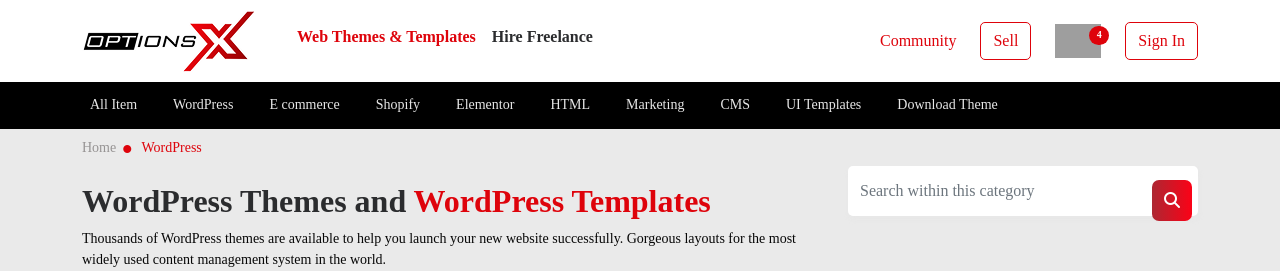
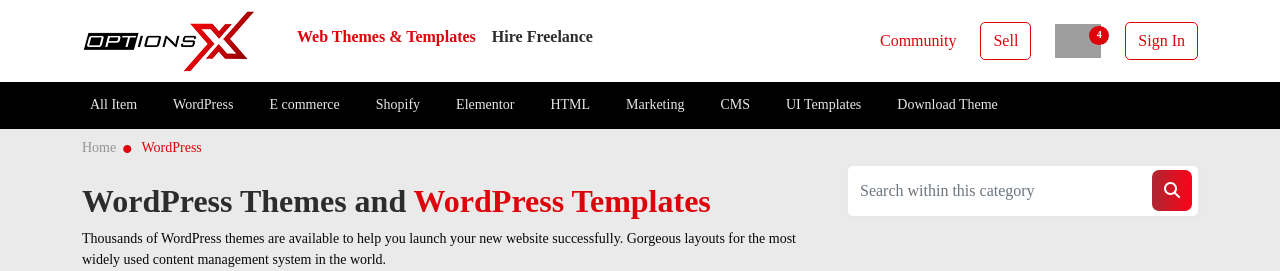
Before and after one commit to harshitasingh09/OptionX, a React (Vite) app: page /wordpress in a window 1280 px wide. Shown: the top 271 px of the page. Built offline with nearby package versions, Linux system fonts and the light colour scheme; grey boxes are pictures that could not be loaded; a web font is replaced by a local one.

Commit message:
search button

```diff
--- a/src/assets/css/style.css
+++ b/src/assets/css/style.css
@@ -1839,9 +1839,11 @@
 button.btn.btn-search.seamlessbtn i {
     margin: 0;
     padding: 4px;
+    margin-top: auto;
 }
 
 button.btn.btn-search.seamlessbtn {
+    margin-top: auto;
     top: 4px;
     right: 6px;
     border: 0;
```
Also changed, not shown: 3 other files (tests, documents, lock files or other folders).
